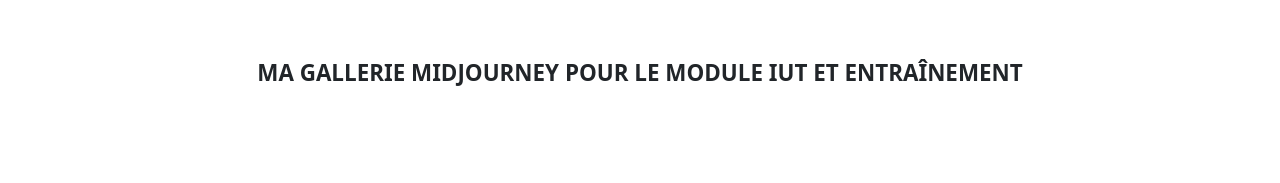
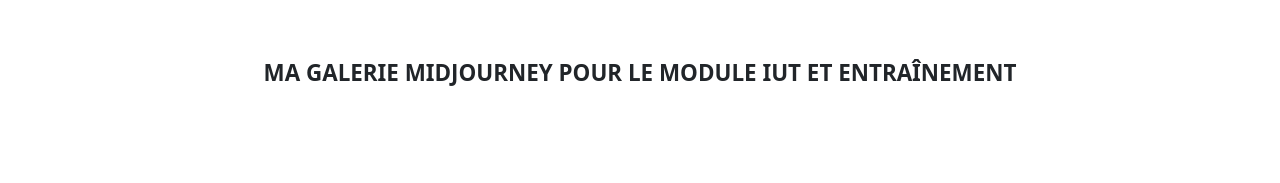
Before and after one commit to JenniferLesbats/Gallerie_Midjourney, a plain HTML site: page index.html in a window 1280 px wide. Shown: the top 183 px of the page. Drawn offline with nearby package versions, Linux system fonts and the light colour scheme; some packages are replaced by stand-ins of ours; a script that the page names is missing.

Commit message:
Update index.html

```diff
--- a/index.html
+++ b/index.html
@@ -16,7 +16,7 @@
 <body>
 <section class="gallery-block cards-gallery">
     <div class="heading">
-        <h2>Ma Gallerie Midjourney pour le module IUT et entraînement</h2>
+        <h2>Ma Galerie Midjourney pour le module IUT et entraînement</h2>
     </div>
     <div class="accordion p-5" id="accordionPanelsStayOpenExample">
         <div class="accordion-item">
```
